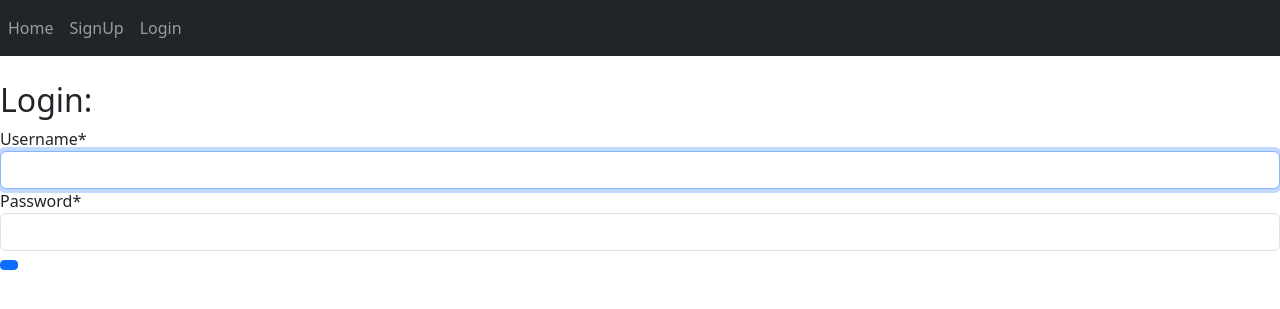
After one commit to Minhazurhossain/blog-using-django, a Django app: page /account/login/ in a window 1280 px wide. The commit adds this page. Shown: the top 309 px of the page. Run offline with Django 4.2, Linux system fonts and the light colour scheme; some libraries are stand-ins or nearby versions.

Commit message:
error solve

```diff
--- a/blog/ablog/models.py
+++ b/blog/ablog/models.py
@@ -31,3 +31,7 @@ class Comment(models.Model):
 class Likes(models.Model):
         blog = models.ForeignKey(Blog, on_delete=models.CASCADE,related_name="liked_blog")
         user = models.ForeignKey(User, on_delete=models.CASCADE,related_name="liked_user")
+
+
+        def __str__(self):
+              return self.user + " likes" + self.blog
--- a/blog/blog/settings.py
+++ b/blog/blog/settings.py
@@ -31,7 +31,12 @@ INSTALLED_APPS = [
     "login",
     "ablog",
     "blog",
+    "crispy_forms",
 ]
+
+CRISPY_TEMPLATE_PACK = 'bootstrap4'
+
+
 
 MIDDLEWARE = [
     "django.middleware.security.SecurityMiddleware",
@@ -110,6 +115,7 @@ STATICFILES_DIRS = [STATIC_DIR,]
 
 MEDIA_ROOT = MEDIA_DIR
 MEDIA_URL = '/media/'
+LOGIN_URL = '/account/login'
 
 # Default primary key field type
 # https://docs.djangoproject.com/en/4.2/ref/settings/#default-auto-field
--- /dev/null
+++ b/blog/blog/templates/ablog/blog_details.html
@@ -0,0 +1,4 @@
+{% extends 'base.html' %}
+{% load crispy_forms_tags %}
+{% block title_block %} {{blog.blog_title}} {% endblock %}
+{% block body_block %}
--- a/blog/blog/templates/base.html
+++ b/blog/blog/templates/base.html
@@ -14,9 +14,25 @@
             <li class="nav-item active">
                 <a class="nav-link" href ="{ % url 'index' % }"> Home </a>
             </li>
+            {% if user.is_authenticated %}
+            <li class="nav-item ">
+                <a class="nav-link" href ="{% url 'login:logout' %}"> Logout </a>
+                </li>
+                {% else %}
+                <li class="nav-item ">
+                <a class="nav-link" href ="{ % url 'login:signup' % }"> SignUp </a>
+                </li>
+                <li class="nav-item ">
+                    <a class="nav-link" href ="{ % url 'login:login' % }"> Login </a>
+                    </li>
+                   {% endif %}
+
         </ul>
     </nav>
- {% block body_block %}
- {% endblock %}
+   <div class="'container" style="padding-top:25px">
+    {% block body_block %}
+
+     {% endblock %}
+</div>
 </body>
 </html>
--- /dev/null
+++ b/blog/blog/templates/login/login.html
@@ -0,0 +1,11 @@
+{% extends 'base.html' %}
+{% load crispy_forms_tags %}
+{% block title_block %}Login{%endblock%}
+{% block body_block %}
+<h2>Login:</h2>
+<form method="POST">
+    {{form|crispy}}
+    {% csrf_token %}
+    <button type="submit" class="btn btn-primary btn-sm"></button>
+</form>
+{% endblock %}
--- a/blog/blog/urls.py
+++ b/blog/blog/urls.py
@@ -5,6 +5,6 @@ from . import views
 urlpatterns = [
     path("admin/", admin.site.urls),
     path('account/',include('login.urls')),
-    path('blog/' , include('ablog.urls')),
+    path('blog/',include('ablog.urls')),
     path('', views.Index , name ='index'),
 ]
--- a/blog/login/urls.py
+++ b/blog/login/urls.py
@@ -1,5 +1,9 @@
 from django.urls import path
+from login import views
+app_name = 'login'
 
 urlpatterns = [
-
+   path('signup/',views.sign_up,name ='signup'),
+   path('login/',views.login_page,name='login'),
+   path('logout/',views.logout_user,name='logout'),
 ]
--- a/blog/login/views.py
+++ b/blog/login/views.py
@@ -1,3 +1,40 @@
 from django.shortcuts import render
+from django.contrib.auth.forms import UserCreationForm,AuthenticationForm
+from django.contrib.auth import login,authenticate,logout
+from django.shortcuts import HttpResponseRedirect
+from django.urls import reverse
+from django.contrib.auth.decorators import login_required
+from login.forms import SignUpForm
+
 
 # Create your views here.
+
+def sign_up(request):
+    form = SignUpForm()
+    registered = False
+    if request.method == 'POST':
+        form = SignUpForm(data = request.POST)
+        if form.is_valid() :
+            form.save
+            registered = True
+    dict = {'form':form, 'registered':registered}
+    return render(request,'login/signup.html', context=dict )
+
+def login_page(request):
+    form = AuthenticationForm()
+    if request.method == 'POST':
+        form = AuthenticationForm(data=request.POST)
+        if form.is_valid():
+            username = form.cleaned_data.get('username')
+            password = form.changed_data.get('password')
+            user = authenticate(username=username,password=password)
+            if user is not None:
+                login(request,user)
+                return HttpResponseRedirect(reverse('index'))
+
+    return render(request,'login/login.html',context = {'form':form})
+
+@login_required
+def logout_user(request):
+    logout(request)
+    return HttpResponseRedirect(reverse('index'))
```
Also changed, not shown: blog/ablog/views.py (+11 -1 lines), blog/blog/templates/login/signup.html (added, +19 -0 lines), blog/login/forms.py (added, +9 -0 lines), blog/blog/templates/ablog/create_blog.html (added), blog/blog/templates/ablog/edit_blog.html (added), blog/blog/templates/ablog/myblogs.html (added).
